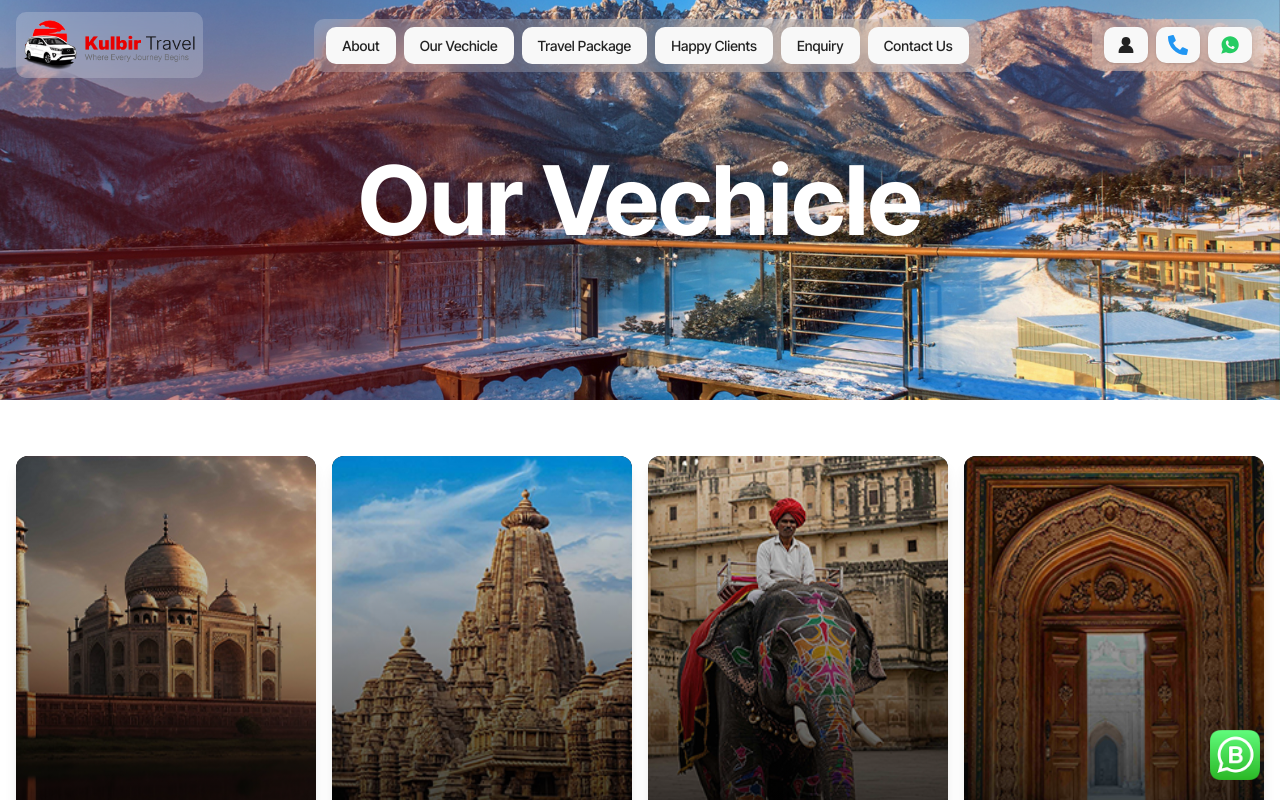
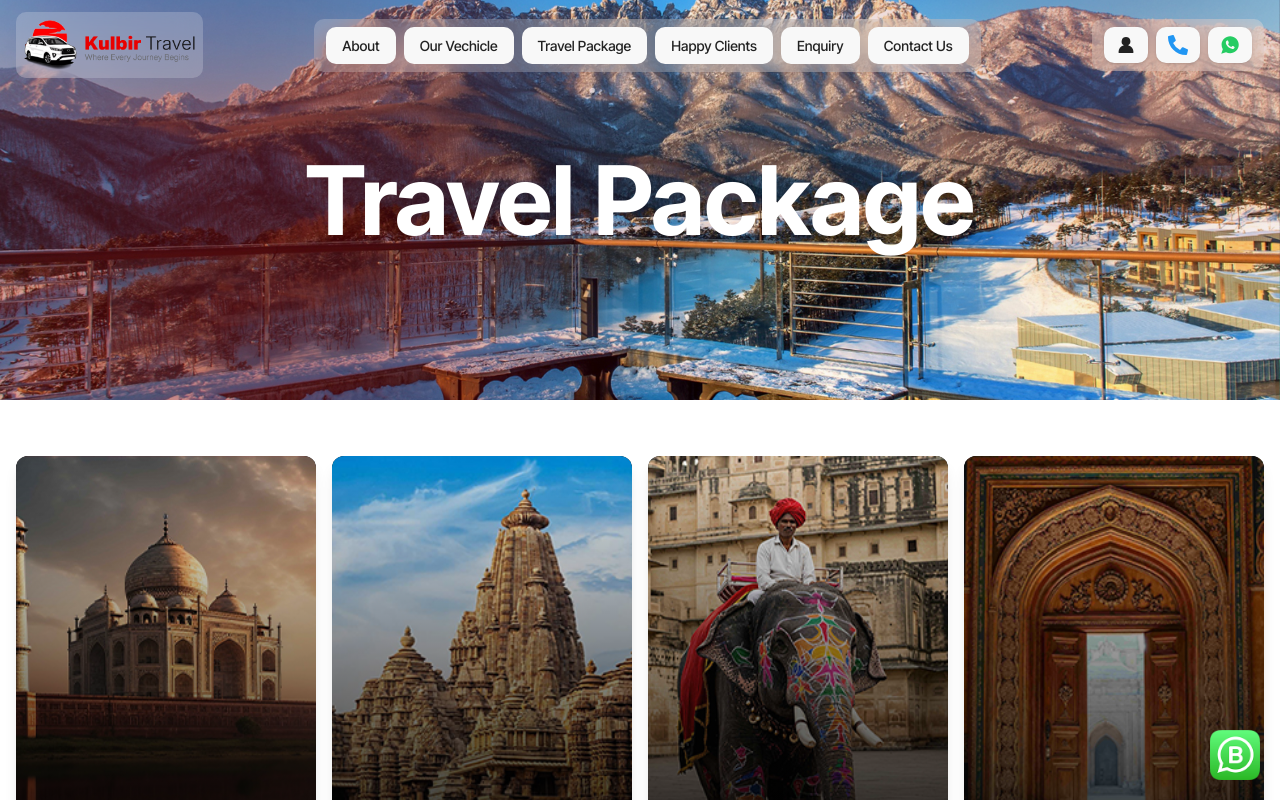
Before and after one commit to cnanshuman/Travel-Agency-Website, a Next.js app: page /travel in a window 1280 px wide. Shown: the top 800 px of the page. Built offline with nearby package versions, Linux system fonts and the light colour scheme.

Commit message:
error solve

```diff
--- a/src/app/layout.js
+++ b/src/app/layout.js
@@ -4,7 +4,6 @@ import Nav from "./_home/Nav";
 import Footer from "./_home/Footer";
 import WhatsAppbutton from "./_home/Whatshappbutton";
 import MobileNav from "./_home/MobileNav";
-
 
 const geistSans = Geist({
   variable: "--font-geist-sans",
@@ -15,23 +14,23 @@ const geistMono = Geist_Mono({
   variable: "--font-geist-mono",
   subsets: ["latin"],
 });
+
 const inter = Inter_Tight({
   subsets: ["latin"],
   weight: ["100", "200", "300", "400", "500", "600", "700", "800", "900"],
 });
 
-
-
 export default function RootLayout({ children }) {
   return (
     <html lang="en">
-      <body className={` relative ${inter.className} antialiased relative`}>
+      <body className={`${inter.className} antialiased relative`}>
         <WhatsAppbutton />
         <MobileNav />
         <Nav />
-        {children}
+        <div suppressHydrationWarning>
+          {children}
+        </div>
         <Footer />
-
       </body>
     </html>
   );
--- a/src/app/travel/_section/Packageinr.jsx
+++ b/src/app/travel/_section/Packageinr.jsx
@@ -19,7 +19,7 @@ const Packageinr = () => {
         className="relative bnr  bg-cover bg-center bg-no-repeat w-full h-[400px] overflow-hidden"
       >
         <div className="container mx-auto p-4 relative z-10 h-full flex items-center justify-center">
-          <h1 className="text-white  max-md:text-5xl text-8xl font-bold">Our Vechicle</h1>
+          <h1 className="text-white  max-md:text-5xl text-8xl font-bold">Travel Package</h1>
         </div>
       </div>
 
--- a/src/utilities/TourPackagecard.jsx
+++ b/src/utilities/TourPackagecard.jsx
@@ -78,6 +78,8 @@ const TourPackagecard = ({ item }) => {
             >
               {item.details}
             </div>
+
+
           </div>
         </div>
       )}
```
